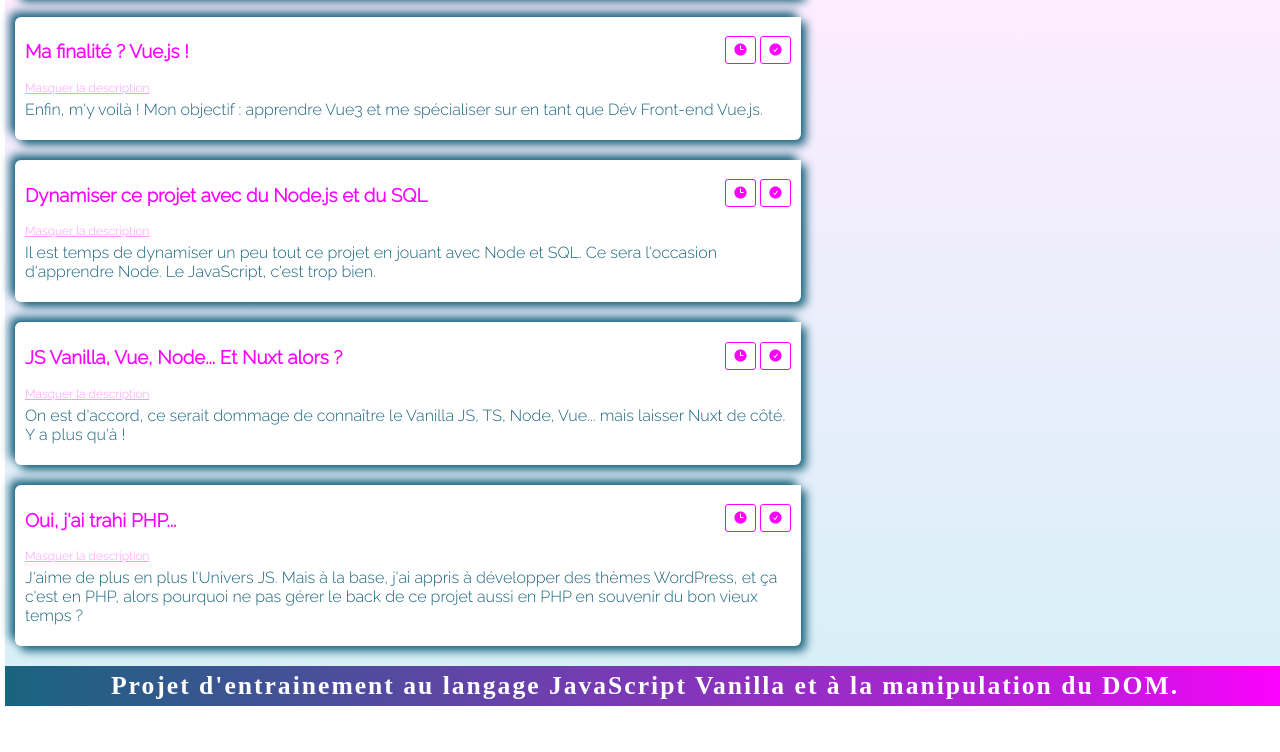
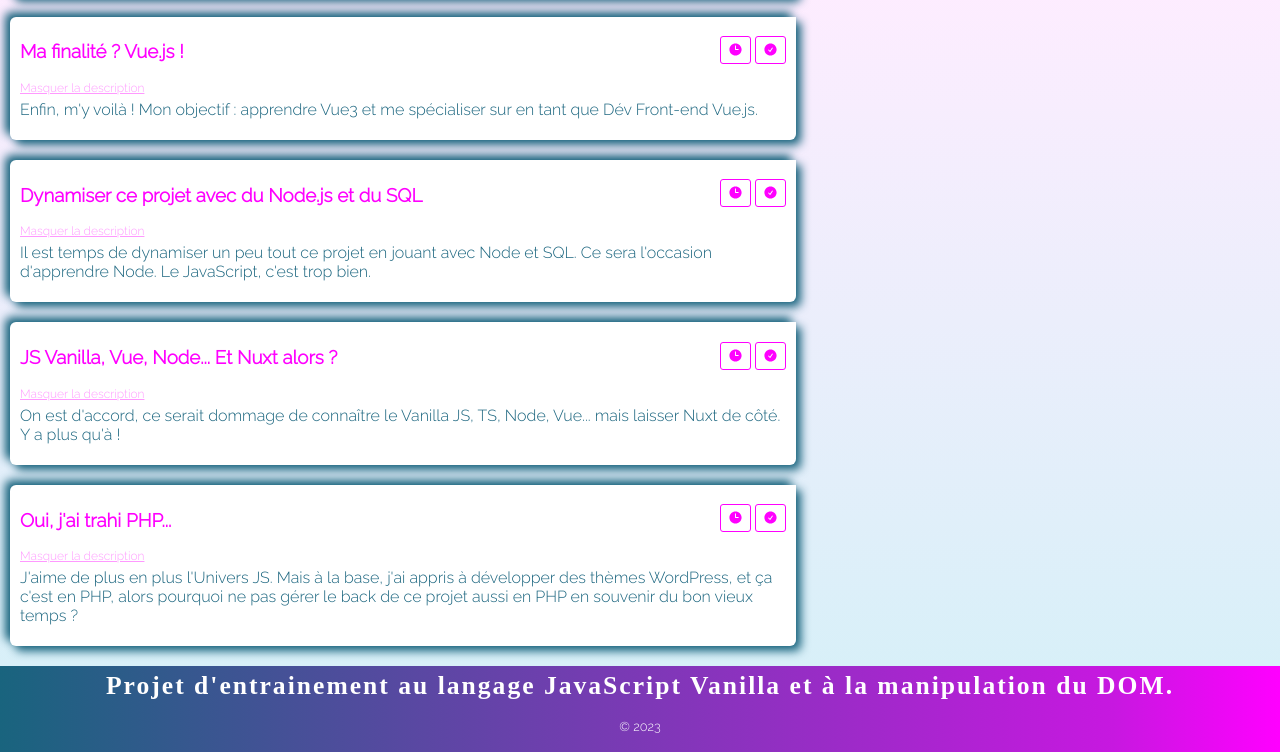
Before and after one commit to CesarMoroPro/todo-list-js, a website with bundled scripts: page index.html in a window 1280 px wide. Shown: the part 1129-1881 px from the top of the page. Before the commit the page ends 1835 px from the top, so only its background shows below. Built offline with nearby package versions, Linux system fonts and the light colour scheme; a web font is replaced by a local one.

Commit message:
Ajout du copyroght dans le footer géré automatiquement par un composant JS

```diff
--- a/index.html
+++ b/index.html
@@ -517,6 +517,7 @@
 
         <footer>
                 <h2 class="footer-title">Projet d'entrainement au langage JavaScript Vanilla et à la manipulation du DOM.</h2>
+                <p>&copy; <span id="copyright"><!-- Copyright automatique en JS--></span></p>
         </footer>
 
         <script text="JavaScript" type="module" src="main.js"></script>
--- /dev/null
+++ b/js/layouts/allFooterImports.js
@@ -0,0 +1,8 @@
+//> Import des différents modules de footer
+import { anneePourCopyright } from "./footer/copyright.js";
+
+export function allFooterCategories() {
+        // console.log("allFooterImports.JS >> allFooterCategories() chargée");
+
+        anneePourCopyright();
+}
--- /dev/null
+++ b/js/layouts/footer/copyright.js
@@ -0,0 +1,12 @@
+export function anneePourCopyright() {
+        console.log('copyright.js >> anneePourCopyright() chargée');
+
+        //* Je crée les éléments à intégrer dans le code HTML
+        let anneeAutomatique = new Date().getFullYear();
+
+        //* Je récupère l'emplacement de la page où je veux intégrer la date
+        let emplacementCopyright = document.getElementById('copyright');
+
+        //* J'intègre l'élément créé dans l'emplacement récupéré
+        emplacementCopyright.textContent = anneeAutomatique;
+}
--- a/main.js
+++ b/main.js
@@ -3,6 +3,9 @@
 
 //^ Imports de tous les components
 import { allComponentsCategories } from './js/components/allComponentsImports.js';
+
+//^ Imports du footer
+import { allFooterCategories } from './js/layouts/allFooterImports.js';
 
 
 function goMonPetitJs() {
@@ -13,6 +16,9 @@
 
         // Je fais appel aux modules de composants
         allComponentsCategories();
+
+        // Je fais appel aux modules de Footer
+        allFooterCategories();
 }
 
 window.addEventListener('DOMContentLoaded', goMonPetitJs);
--- a/scss/layouts/_footer.scss
+++ b/scss/layouts/_footer.scss
@@ -1,5 +1,7 @@
 //^ FOOTER */
 footer {
+        padding-bottom: 5px;
+
         background: $blue;
         background: $gradient2;
         color: $white;
--- a/scss/pages/_general-body.scss
+++ b/scss/pages/_general-body.scss
@@ -1,6 +1,6 @@
 //^ GÉNÉRAUX */
 body {
-        margin: 0 5px 0 5px;
+        margin: 0;
         width: 100%;
         font-family: "Raleway";
 
```
Also changed, not shown: css/main.css, 1 other file.
